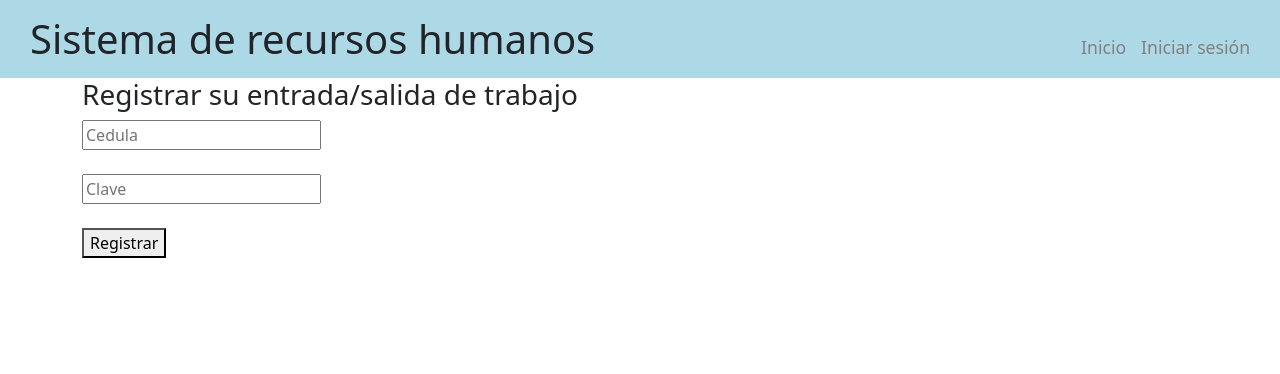
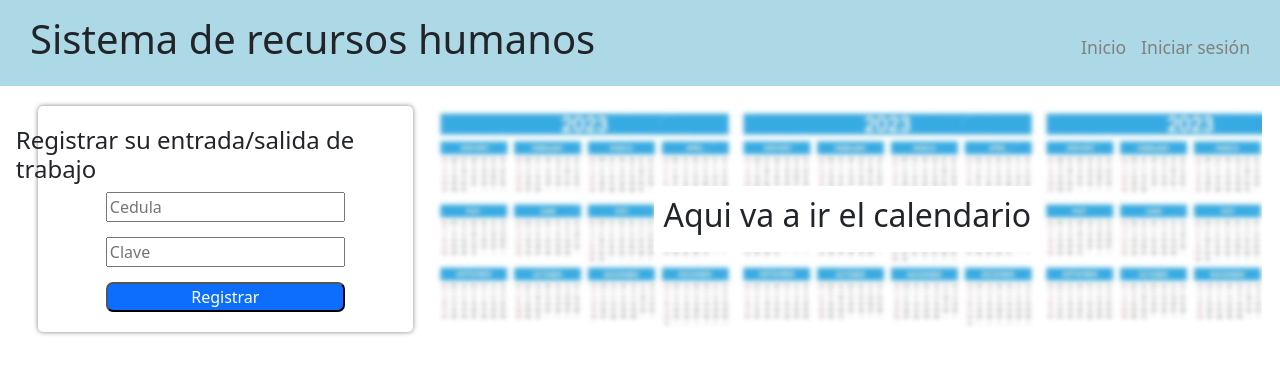
Before and after one commit to carldanvm/rrhh, a PHP site: page /rrhh/vistas/inicio.php in a window 1280 px wide. Shown: the top 374 px of the page. Run offline with PHP 8.4, Linux system fonts and the light colour scheme.

Commit message:
Mejora en validación de login y mejoras de UI
- Divide la validación de login para verificar cédula y contraseña por separado
- Agrega mensajes de error para intentos de login inválidos
- Actualiza estilos UI con nuevos contenedores y diseños de formularios
- Agrega estilos al formulario de registro de horas y placeholder del calendario
- Modifica el esquema de la tabla registros para usar datetime y decimal
- Elimina tareas completadas de tareas.txt

```diff
--- a/css/styles.css
+++ b/css/styles.css
@@ -20,7 +20,7 @@
 
 .encabezado {
   background-color: lightblue;
-  padding: 5px;
+  padding-block: 15px;
   padding-inline: 30px;
   display: flex;
   align-items: baseline;
@@ -42,5 +42,63 @@
 .boton-nav:hover {
   opacity: 1;
   color: black;
+}
 
+.contenedor {
+  padding-inline: 30px;
+  padding-block: 20px;
 }
+
+.registro-horas-contenedor{
+    padding-inline: 20px;
+}
+
+.registro-horas-formulario{
+    box-shadow: 0px 0px 5px 0px gray;
+    padding: 20px;
+    display: flex;
+    justify-content: center;
+    border-radius: 5px;
+}
+
+#formulario-registro-horas{
+    display: flex;
+    flex-direction: column;
+    gap: 15px;
+    justify-content: center;
+    padding-inline: 90px;
+}
+
+#confirmar-registro{
+    display: flex;
+    flex-direction: column;
+    gap: 15px;
+    justify-content: center;
+    padding-inline: 70px;
+}
+
+.boton-confirmar{
+    border-radius: 7px;
+    background: var(--bs-success);
+    color: white;
+}
+
+.boton-cancelar{
+    border-radius: 7px;
+    background: var(--bs-red);
+    color: white;
+}
+
+.boton-registrar{
+    border-radius: 7px;
+    background: var(--bs-primary);
+    color: white;
+}
+
+.calendario{
+    background-image: url(../img/calendario.jpg);
+    background-size: contain;
+    display: flex;
+    align-items: center;
+    justify-content: center;
+}
--- a/tareas.txt
+++ b/tareas.txt
@@ -5,7 +5,3 @@
 -añadir el input para seleccionar tipo de usuario al registrar un usuario
 
 -añadir input para numero de telefono
-
--mostrar tabla con informacion de los usuarios en el panel rrhh
-
--Añadir formulario para entrada/salida  y hacer los calculos de horas trabajadas
--- a/vistas/includes/header.php
+++ b/vistas/includes/header.php
@@ -8,26 +8,13 @@
     <link href="css/styles.css" rel="stylesheet">
     <title>RRHH</title>
 
-
-    <style>
-        h1 {
-            margin: 10px 0;
-        }
-        h2 {
-            margin: 5px 0;
-        }
-        hr {
-            margin: 0;
-            padding: 0;
-            border: none;
-            border-top: 2px solid #000;
-        }
-    </style>
 </head>
 
 <body>
     <div class="encabezado">
-        <div><h1>Sistema de recursos humanos</h1></div>
+        <div>
+            <h1>Sistema de recursos humanos</h1>
+        </div>
 
         <div class="menu-navegacion">
             <a href="index.php?page=inicio" class="boton-nav">Inicio</a>
@@ -49,4 +36,4 @@
         </div>
     </div>
 
-    <div class="container">
+    <div class="contenedor">
--- a/vistas/inicio.php
+++ b/vistas/inicio.php
@@ -1,21 +1,41 @@
 <?php include 'includes/header.php'; ?>
 
+<div class="row">
+
+    <div class="col-4 registro-horas-contenedor">
+
+        <div class="registro-horas-formulario">
+
             <div id="comenzar-registro">
-    <h3>Registrar su entrada/salida de trabajo</h3>
-    <div>
+                <h4>Registrar su entrada/salida de trabajo</h4>
+                <div id="formulario-registro-horas">
                     <input type="number" name="cedula" placeholder="Cedula">
-        <br><br>
                     <input type="text" name="password" placeholder="Clave">
-        <br><br>
-        <button type="button" onclick="comenzarRegistro()">Registrar</button>
+                    <button type="button" onclick="comenzarRegistro()" class="boton-registrar">Registrar</button>
                 </div>
             </div>
 
             <div id="confirmar-registro" style="display: none;">
                 <h4 id="mensaje-bienvenida"><!-- Mensaje de bienvenida --></h4>
                 <div id="info-registro"><!-- Informacion de registro (es salida o entrada) --></div>
-    <button type="button" onclick="cancelarRegistro()">Cancelar</button>
+                <button class="boton-cancelar" type="button" onclick="cancelarRegistro()">Cancelar</button>
                 <!-- El boton de confirmar se crea dinamicamente -->
             </div>
 
+        </div>
+
+    </div>
+
+    <div class="col-8 calendario">
+        <div style="background: #ffffff; padding: 10px;">
+            <h2>Aqui va a ir el calendario</h2>
+        </div>
+    </div>
+
+
+</div>
+
+
+
+
 <?php include 'includes/footer.php'; ?>
--- a/vistas/panel_rrhh.php
+++ b/vistas/panel_rrhh.php
@@ -1,10 +1,10 @@
 <?php include "includes/header.php"; ?>
-
-<h2>Panel de RRHH</h2>
 
 <h4>Acciones de RRHH</h4>
 <a href="index.php?page=registro_empleados">Registro empleados</a>
 
+<br>
+<br>
 
 <?php
     if (isset($_SESSION['mensaje'])){
```
Also changed, not shown: backend/logear.php (+23 -12 lines), rrhh.sql (+87 -39 lines), vistas/login.php (+11 -0 lines), img/calendario.jpg (added). Lines whose indentation alone changed are shown as unchanged.
